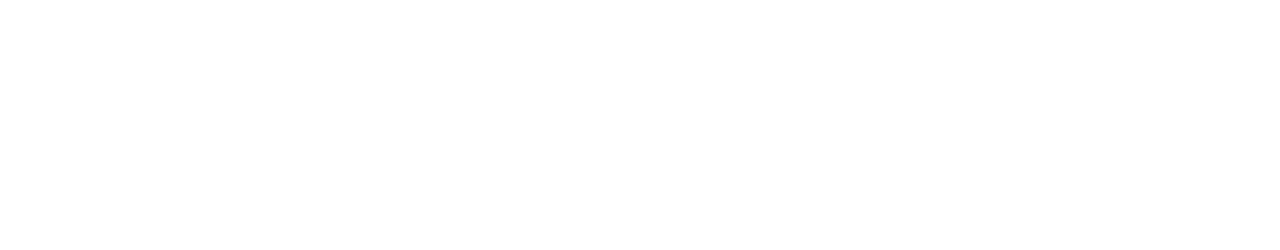
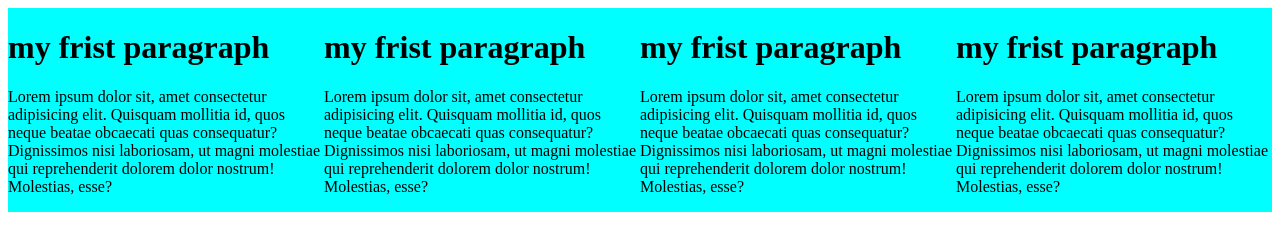
Before and after one commit to minazul01/practise-project, a plain HTML site: page index.html in a window 1280 px wide. Drawn offline with Linux system fonts and the light colour scheme.

Commit message:
second commit

```diff
--- a/index.html
+++ b/index.html
@@ -4,10 +4,27 @@
     <meta charset="UTF-8">
     <meta name="viewport" content="width=device-width, initial-scale=1.0">
     <title>Responsive practise</title>
+    <link rel="stylesheet" href="style.css">
 </head>
 <body>
     <div class="container">
-
+        <div class="sub-container">
+            <h1>my frist paragraph</h1>
+            <p>Lorem ipsum dolor sit, amet consectetur adipisicing elit. Quisquam mollitia id, quos neque beatae obcaecati quas consequatur? Dignissimos nisi laboriosam, ut magni molestiae qui reprehenderit dolorem dolor nostrum! Molestias, esse?</p>
+        </div>
+        <div class="sub-container">
+            <h1>my frist paragraph</h1>
+            <p>Lorem ipsum dolor sit, amet consectetur adipisicing elit. Quisquam mollitia id, quos neque beatae obcaecati quas consequatur? Dignissimos nisi laboriosam, ut magni molestiae qui reprehenderit dolorem dolor nostrum! Molestias, esse?</p>
+        </div>
+        <div class="sub-container">
+            <h1>my frist paragraph</h1>
+            <p>Lorem ipsum dolor sit, amet consectetur adipisicing elit. Quisquam mollitia id, quos neque beatae obcaecati quas consequatur? Dignissimos nisi laboriosam, ut magni molestiae qui reprehenderit dolorem dolor nostrum! Molestias, esse?</p>
+        </div>
+        <div class="sub-container">
+            <h1>my frist paragraph</h1>
+            <p>Lorem ipsum dolor sit, amet consectetur adipisicing elit. Quisquam mollitia id, quos neque beatae obcaecati quas consequatur? Dignissimos nisi laboriosam, ut magni molestiae qui reprehenderit dolorem dolor nostrum! Molestias, esse?</p>
+        </div>
+        </div>
     </div>
 </body>
 </html>
--- /dev/null
+++ b/style.css
@@ -0,0 +1,27 @@
+.container{
+    display: flex;
+   margin-bottom: 50px;
+}
+.sub-container{
+    background-color: aqua;
+}
+.sub-container-2{
+    background-color: red;
+}
+
+
+
+
+
+@media screen and (max-width: 576px) {
+.container{
+    flex-direction: column;
+    gap: 20px;
+}
+
+}
+@media screen  and (min-width: 576px) and (max-width: 992px) {
+.container{
+    flex-direction: calc(2);
+}
+}
```
